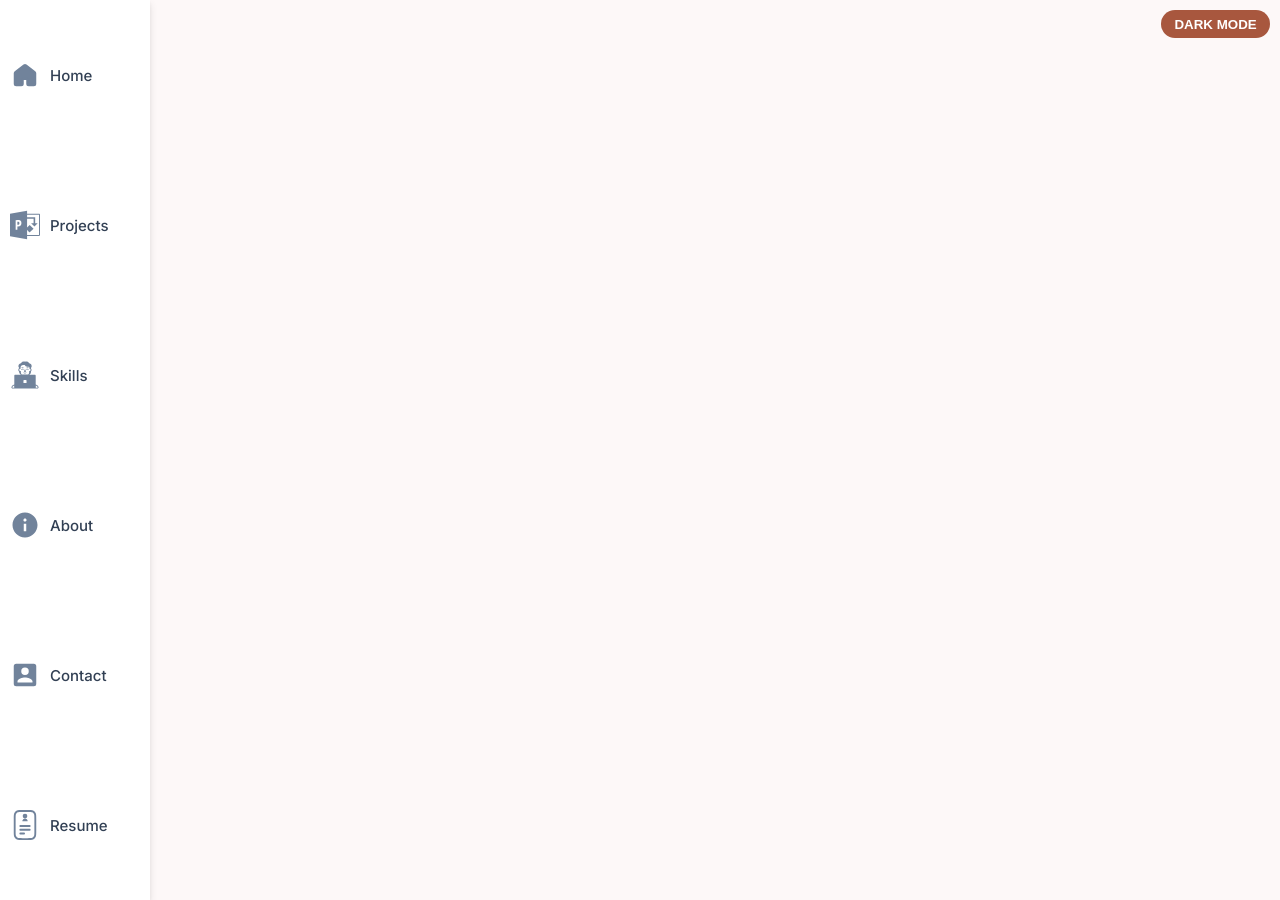
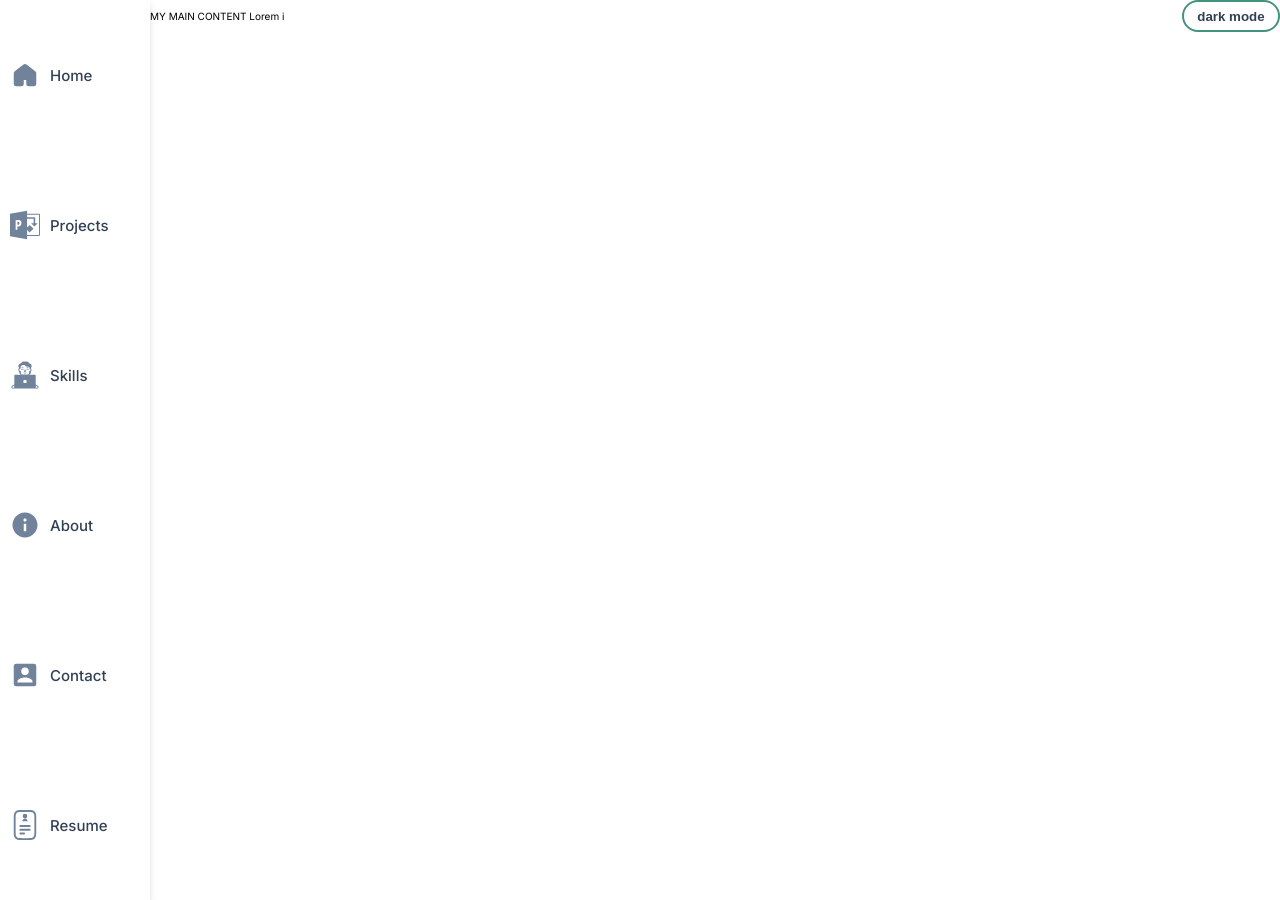
Before and after one commit to veiled-coder2/professional-portfolio-jekyll, a Jekyll site: the page built from index.markdown, in a window 1280 px wide. Built offline with Jekyll 4.4.1, drawn with Linux system fonts in a browser that asks for light colours.

Commit message:
finished mobile nav

```diff
--- a/_config.yml
+++ b/_config.yml
@@ -30,7 +30,7 @@
 github_username: jekyll
 
 # Build settings
-# theme: minima
+theme: minima
 plugins:
   - jekyll-feed
 # Exclude from processing.
--- a/_includes/nav.html
+++ b/_includes/nav.html
@@ -1,9 +1,12 @@
+<div class="mobileNav-container">
   <img
     src="{{site.baseurl}}/assets//images/hamburger.svg"
     style="width: 3rem; height: auto"
     class="hamburger"
     id="main-hamburger"
   />
+  {% include theme.html%}
+</div>
 
 <nav id="main-nav">
   <ul>
--- /dev/null
+++ b/_includes/theme.html
@@ -0,0 +1 @@
+<button class="theme">dark mode</button>
--- a/_layouts/default.html
+++ b/_layouts/default.html
@@ -12,12 +12,17 @@
       rel="stylesheet"
     />
 
-    <link rel="stylesheet" href="{{ site.baseurl }}/assets/styles/default.css" />
+    <link
+      rel="stylesheet"
+      href="{{ site.baseurl }}/assets/styles/default.css"
+    />
   </head>
   <body>
-    <button class="theme" id="theme-id">DARK MODE</button>
-    {% include nav.html%}
-
-    <script src={{site.baseurl}}/assets/js/script.js></script>
+    <div class="desktopTheme-btn">{%include theme.html%}</div>
+    <div class="body-container">
+      {% include nav.html%}
+      <p class="main-content">MY MAIN CONTENT Lorem i</p>
+    </div>
+    <script src="{{site.baseurl}}/assets/js/script.js"></script>
   </body>
 </html>
--- a/assets/js/script.js
+++ b/assets/js/script.js
@@ -1,11 +1,13 @@
 // THEME
-const themeBtn = document.getElementById("theme-id");
+const themeBtn = document.querySelectorAll(".theme");
 const body = document.body;
-themeBtn.addEventListener("click", () => {
-  body.classList.toggle("dark-theme");
-  body.classList.contains("dark-theme")
-    ? (themeBtn.textContent = "light mode")
-    : (themeBtn.textContent = "dark mode");
+themeBtn.forEach((btn) => {
+  btn.addEventListener("click", () => {
+    body.classList.toggle("dark-theme");
+    body.classList.contains("dark-theme")
+      ? (btn.textContent = "light mode")
+      : (btn.textContent = "dark mode");
+  });
 });
 
 // NAV
--- a/assets/styles/default.css
+++ b/assets/styles/default.css
@@ -6,18 +6,15 @@
   box-sizing: border-box;
 }
 :root {
-  --bg-color: rgb(253, 248, 248);
-  --primary-color: #e74c1b;
-  --sec-color: #43937e;
-  --accent-color: #1ce8b2;
-  --tetiary-color: #a8573e;
+  --primary-color: #43937e;
+  --bg-color: white;
   --text-color: #324054;
   --white: white;
 }
 body.dark-theme {
-  --bg-color: rgb(229, 216, 216);
-  --primary-color: #561a08;
+  --primary-color: white;
   --text-color: #e6edf7;
+  --bg-color: #43937e;
 }
 html {
   font-size: 62.5%;
@@ -30,19 +27,25 @@
   position: relative;
   background-color: var(--bg-color);
 }
+.body-container {
+  display: flex;
+  width: 100%;
+  height: 100%;
+}
+/* ..................THEME BUTTON STYLING.............................. */
 
-/* ..................TOGGLE BUTTON STYLING.............................. */
 button.theme {
+  padding: 0.5em 1em;
+  border-radius: 2rem;
+  background-color: var(--white);
+  font-weight: bold;
+  color: var(--text-color);
+  border: 2px solid var(--primary-color);
+}
+.desktopTheme-btn {
   position: fixed;
-  top: 1rem;
-  right: 1rem;
-  padding: 0.5em 1em;
-  z-index: 23;
-  border-radius: 2rem;
-  background-color: var(--tetiary-color);
-  font-weight: bold;
-  color: white;
-  border: none;
+  top: 0;
+  right: 0;
 }
 /* ................................NAV STYLING.............................. */
 #main-nav {
@@ -58,6 +61,10 @@
 #main-nav:hover,
 #main-nav.visible-nav {
   width: 15rem;
+}
+
+#main-nav:hover + .main-content {
+  margin-left: 15rem;
 }
 
 #main-nav ul {
@@ -103,23 +110,44 @@
   transform: translateX(40px);
   pointer-events: auto;
 }
+.mobileNav-container {
+  display: none;
+  background-color: var(--primary-color);
+}
 /* .................................HAMBURGER STYLING............................. */
+
 #main-hamburger {
-  display: none;
-  position: sticky;
-  top: 1rem;
-  left: 1rem;
   transition: transform 0.5s ease-in-out;
-  z-index: 7;
 }
 .transform-hamburger {
   transform: translateX(11.5rem);
 }
+/* .......................MAIN CONTENT STYLING................... */
+.main-content {
+  margin-left: 5rem;
+  transition: margin-left 0.5s ease-in-out;
+}
 /* MEDIA QUERY */
 
 @media (max-width: 768px) {
+  .main-content {
+    margin-left: 0;
+  }
+
+  .desktopTheme-btn {
+    display: none;
+  }
+  .mobileNav-container {
+    display: flex;
+    width: 100%;
+    position: fixed;
+    justify-content: space-between;
+    align-items: center;
+    top: 0;
+    height: 4rem;
+  }
   #main-hamburger {
-    display: block;
+    z-index: 7000;
   }
   #main-nav {
     display: none;
--- a/index.markdown
+++ b/index.markdown
@@ -1,6 +1,5 @@
 ---
-# Feel free to add content and custom Front Matter to this file.
-# To modify the layout, see https://jekyllrb.com/docs/themes/#overriding-theme-defaults
-
 layout: default
 ---
+
+<h1>HOMEPAGE PAGE IS SHOWING</h1>
```
Also changed, not shown: assets/images/hamburger.svg. Lines whose indentation alone changed are shown as unchanged.
